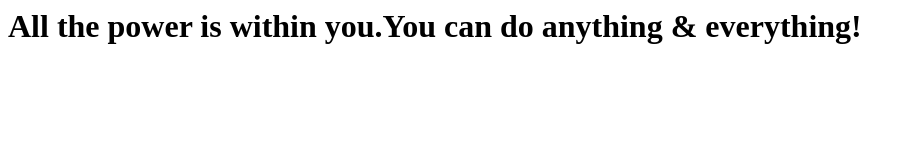
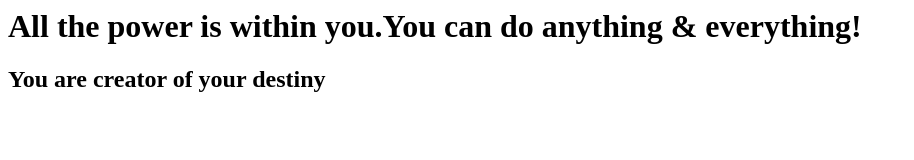
Before and after one commit to hrsikesa/git-demo, a plain HTML site: page index.html in a window 1280 px wide. Shown: the whole page, without its empty margins (0-914 px from the left). Drawn offline with Linux system fonts and the light colour scheme.

Commit message:
Added 2nd line

```diff
--- a/index.html
+++ b/index.html
@@ -1,5 +1,6 @@
 <html>
 <body>
 <h1>All the power is within you.You can do anything & everything!</h1>
+<h2>You are creator of your destiny</body>
 </body>
 </html>
```
